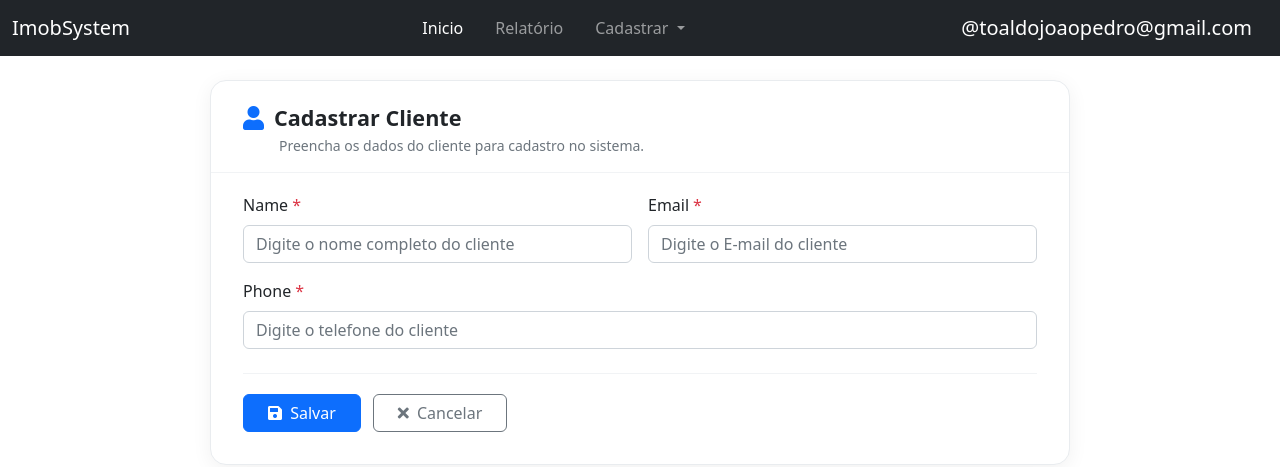
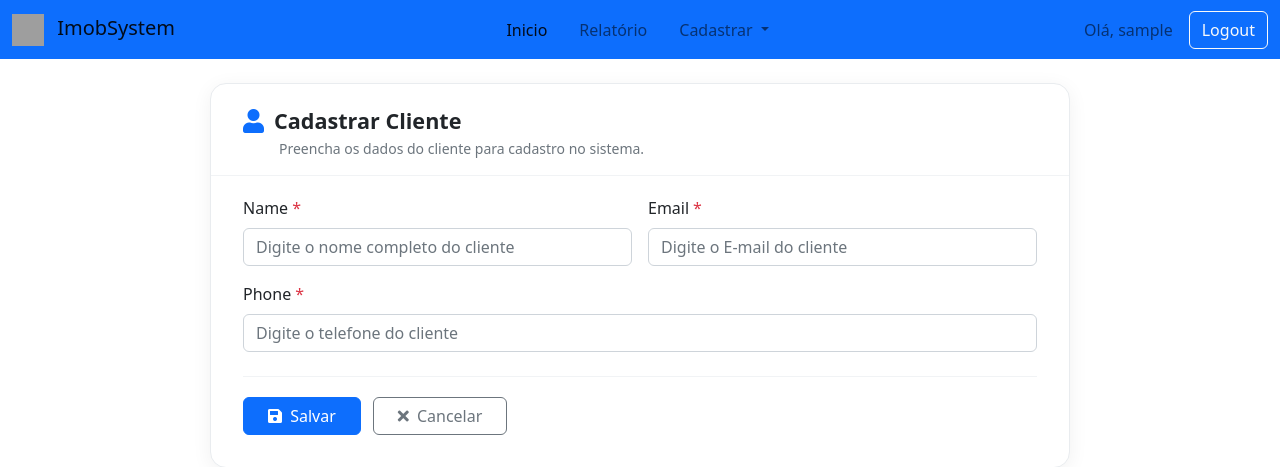
Before and after one commit to Joaoptoaldo/ImobSystem, a Django app: page /form_client/ in a window 1280 px wide. Shown: the top 467 px of the page. Run offline with Django 5.2, Linux system fonts and the light colour scheme; the visitor is signed in with stand-in values (Sample User, id 1); grey boxes are pictures that could not be loaded.

Commit message:
Navbar com dropdown de cadastro, exibição condicional de login/logout e nome do usuário

```diff
--- a/base/templates/navbar.html
+++ b/base/templates/navbar.html
@@ -1,4 +1,5 @@
-<nav class="navbar navbar-expand-lg navbar-dark bg-dark">
+{% load static %}
+<nav class="navbar navbar-expand-lg bg-primary" data-bs-theme="light">
 
     <div class="container-fluid">
 
@@ -6,7 +7,10 @@
             <span class="navbar-toggler-icon"></span>
         </button>
 
-        <a class="navbar-brand" href="#">ImobSystem</a>
+        <a class="navbar-brand" href="#">
+            <img src="{% static 'images/logo-imobsystem.svg' %}" alt="ImobSystem" width="32" height="32" class="d-inline-block align-text-top me-2">
+            ImobSystem
+        </a>
 
         <div class="collapse navbar-collapse" id="navbarTogglerDemo03">
 
@@ -16,6 +20,7 @@
                     <a class="nav-link active" aria-current="page" href="/">Inicio</a>
                 </li>
 
+                {% if user.is_authenticated %}
                 <li class="nav-item">
                     <a class="nav-link" href="{% url 'reports' %}">Relatório</a>
                 </li>
@@ -36,12 +41,21 @@
                         </li>
                     </ul>
                 </li>
+                {% endif %}
             </ul>
 
-            <a class="navbar-brand" href="#">@toaldojoaopedro@gmail.com</a>
+            {% if user.is_authenticated %}
+                <span class="navbar-text me-3">
+                    Olá, {{ user.username }}
+                </span>
+                <form action="{% url 'logout' %}" method="post" class="d-inline">
+                    {% csrf_token %}
+                    <button type="submit" class="btn btn-outline-light">Logout</button>
+                </form>
+            {% else %}
+                <a class="btn btn-outline-light" href="{% url 'login' %}">Login</a>
+            {% endif %}
 
         </div>
 
-    </div>
-
 </nav>
```
